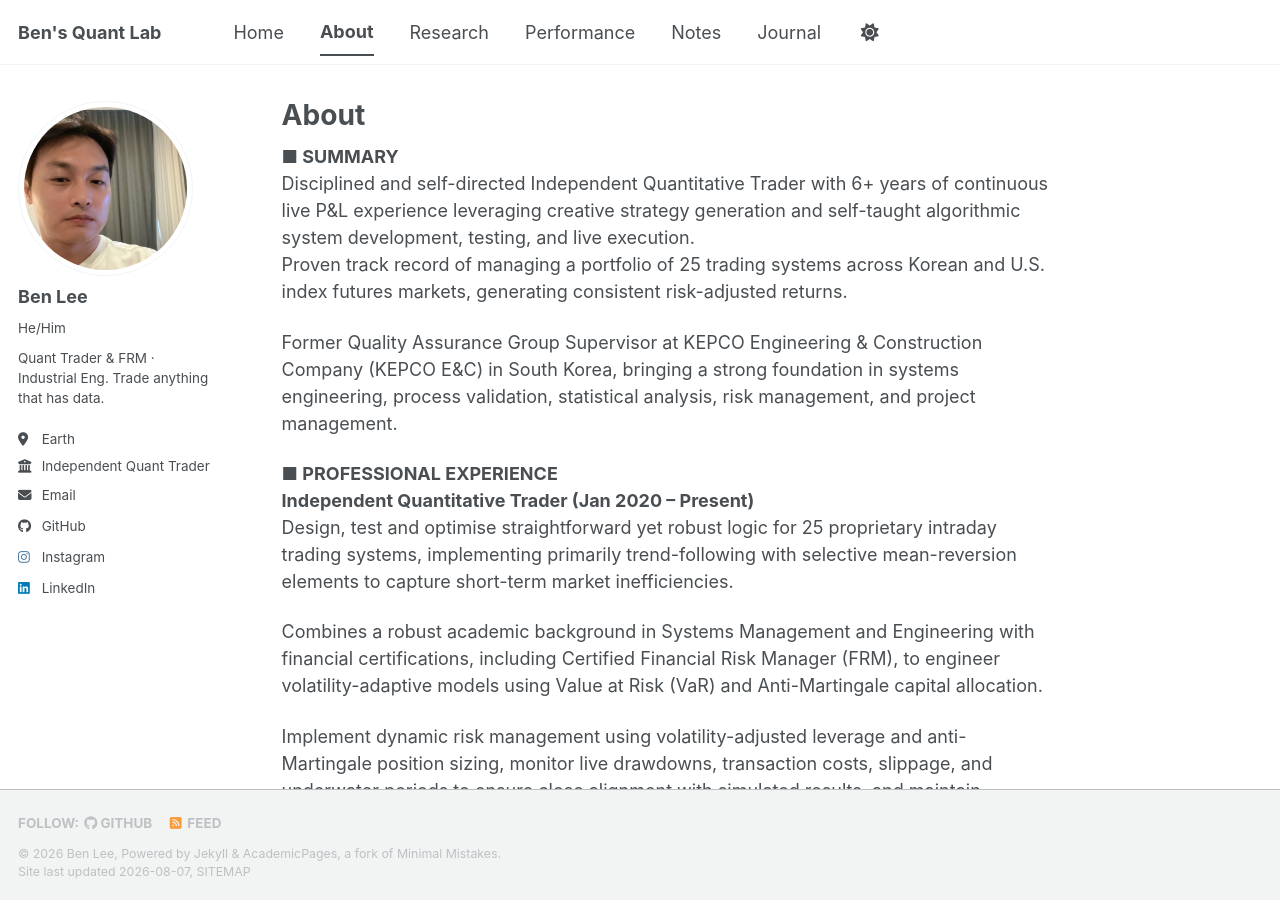
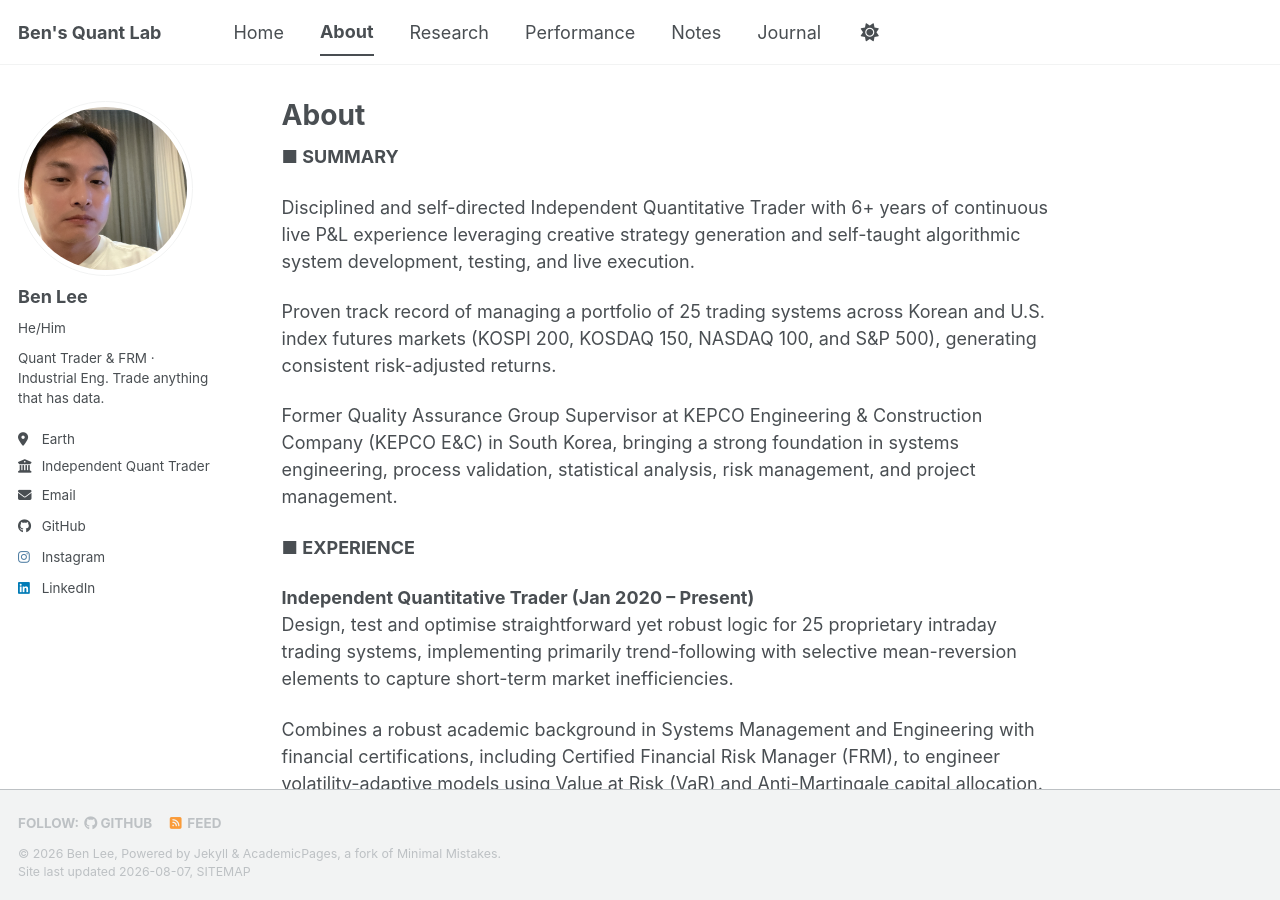
Before and after one commit to leebh1119/leebh1119.github.io, a Jekyll site: the page built from _pages/about.md, in a window 1280 px wide and 900 px high. Built offline with Jekyll 4.4.1, drawn with Linux system fonts in a browser that asks for light colours; a style sheet for code colours, icons or effects is not loaded.

Commit message:
updated About page

```diff
--- a/_pages/about.md
+++ b/_pages/about.md
@@ -3,15 +3,17 @@ title: "About"
 permalink: /about/
 author_profile: true
 ---
+**■ SUMMARY**
 
-**■ SUMMARY**<br>
-  Disciplined and self-directed Independent Quantitative Trader with 6+ years of continuous live P&L experience leveraging creative strategy generation and self-taught algorithmic system development, testing, and live execution.<br>
-  Proven track record of managing a portfolio of 25 trading systems across Korean and U.S. index futures markets, generating consistent risk-adjusted returns.
+  Disciplined and self-directed Independent Quantitative Trader with 6+ years of continuous live P&L experience leveraging creative strategy generation and self-taught algorithmic system development, testing, and live execution.
+
+  Proven track record of managing a portfolio of 25 trading systems across Korean and U.S. index futures markets (KOSPI 200, KOSDAQ 150, NASDAQ 100, and S&P 500), generating consistent risk-adjusted returns.
 
   Former Quality Assurance Group Supervisor at KEPCO Engineering & Construction Company (KEPCO E&C) in South Korea, bringing a strong foundation in systems engineering, process validation, statistical analysis, risk management, and project management.
 
 
-**■ PROFESSIONAL EXPERIENCE**<br>
+**■ EXPERIENCE**
+
 **Independent Quantitative Trader (Jan 2020 – Present)**<br>
 Design, test and optimise straightforward yet robust logic for 25 proprietary intraday trading systems, implementing primarily trend-following with selective mean-reversion elements to capture short-term market inefficiencies.
 
```
